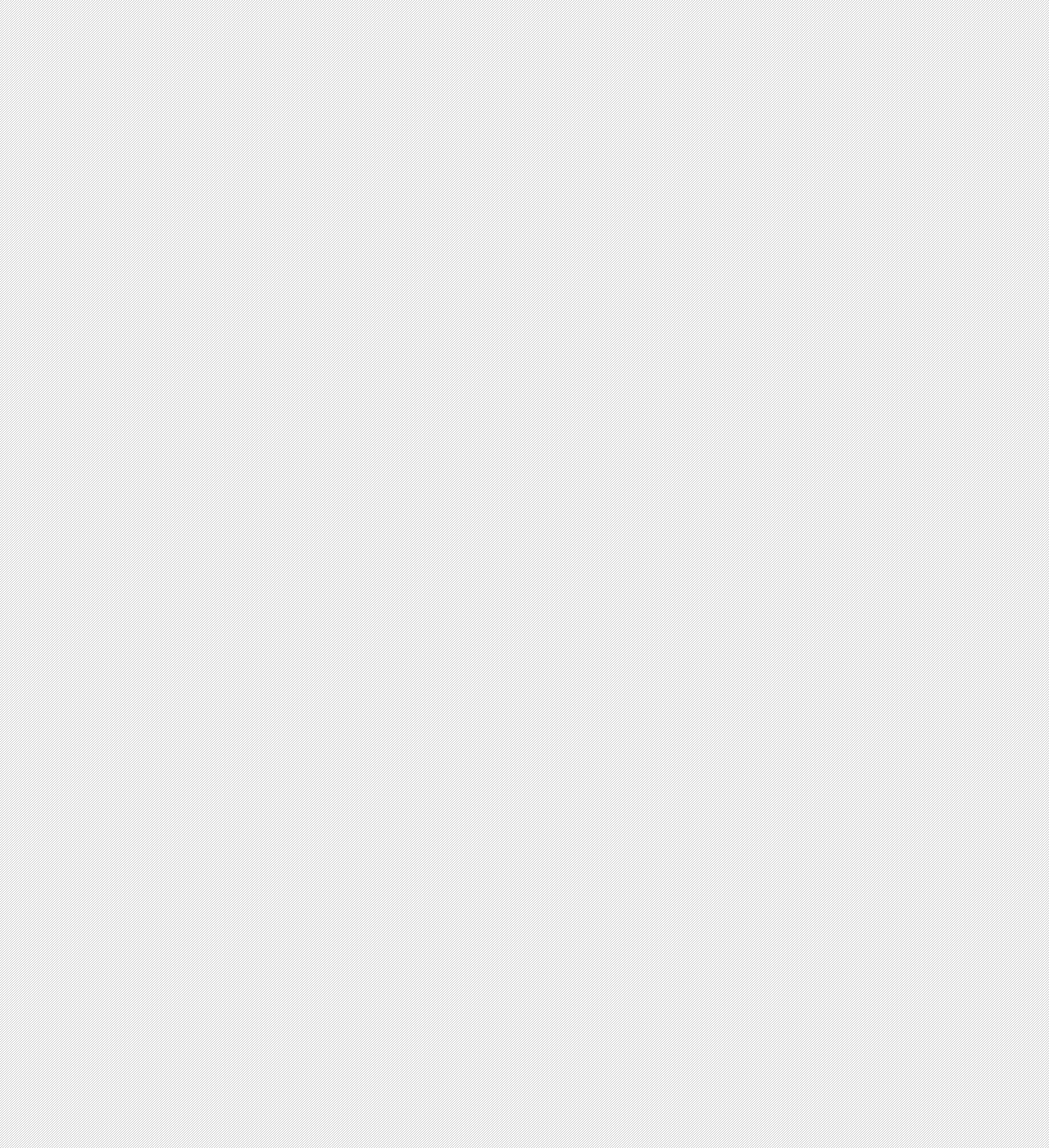
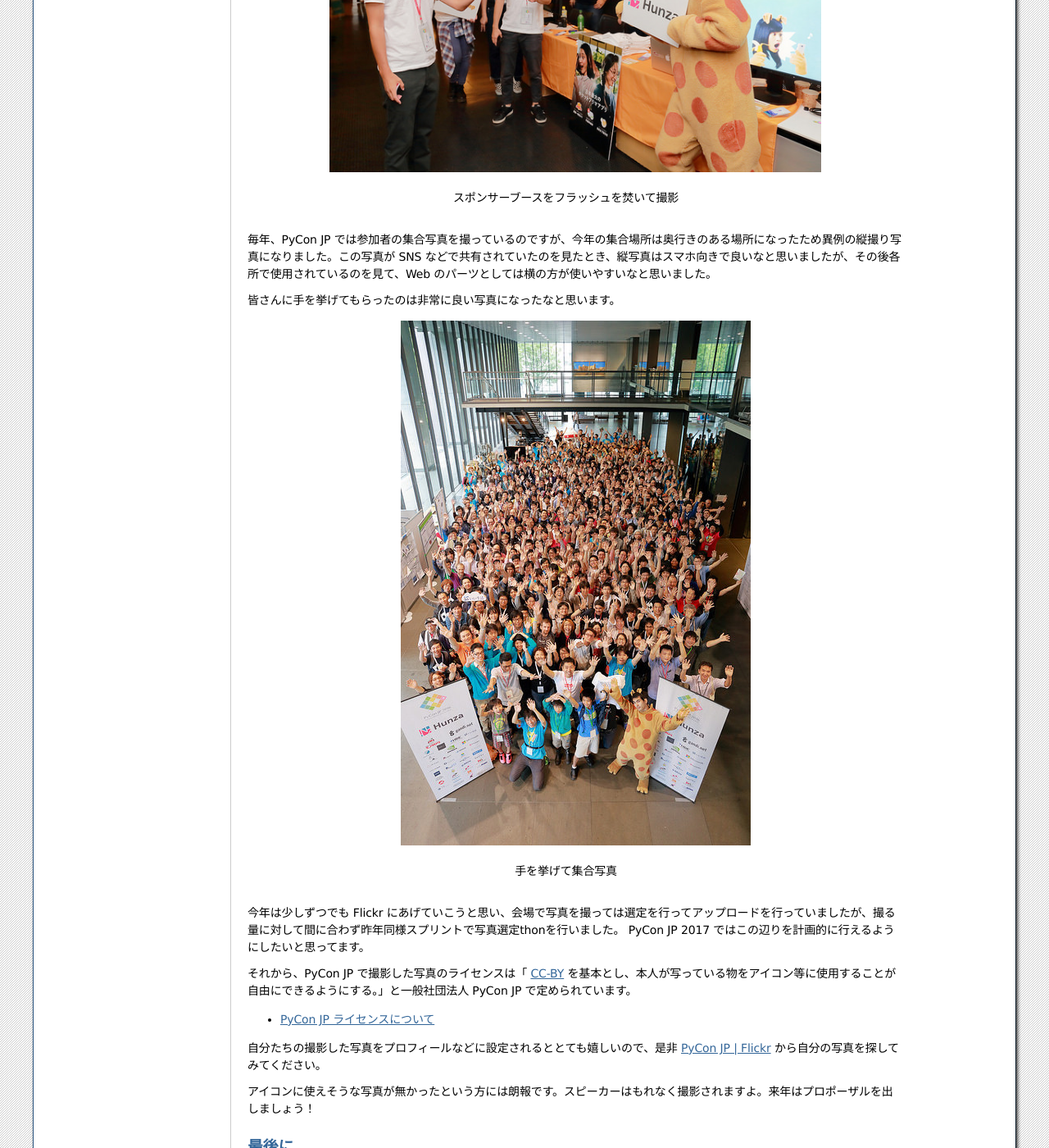
Before and after one commit to pyconjp/shoeisha2016, a Sphinx documentation site: the page built from source/afterreport_03_media.rst, in a window 1280 px wide and 1400 px high, scrolled down 1146 px. Shown: the whole window at 82% size. Built offline with Sphinx 7.4.7, drawn with Linux system fonts in a browser that asks for light colours; some of the changed text lies outside the part shown.

Commit message:
SAR-1616 開催後レポート、撮影について記載

```diff
--- a/source/afterreport_03_media.rst
+++ b/source/afterreport_03_media.rst
@@ -11,6 +11,54 @@
 執筆担当: メディアチームメンバー
 骨子: `SAR-1268 <https://pyconjp.atlassian.net/browse/SAR-1268>`_
 
+
+撮影について
+================
+メディアチームで撮影を担当していた小松です。
+`昨年に引き続き、 <https://codezine.jp/article/detail/9079?p=3>`_ 今年の PyCon JP も臼井さんとの2名体制で行いました。
+
+- `PyCon JP | Flickr <https://www.flickr.com/photos/pyconjp/>`_
+
+今年は臼井さんがフラッシュ、小松がキャプチャーレンズと各々新しいアイテムを持ち込みました。
+標準レンズと望遠の2本を切り替えて撮影していたのですが、今年はレンズの切り替えが楽になりました。
+
+.. figure:: /_static/afterreport_03_media/capture_lens.jpg
+   :width: 600
+   :alt: キャプチャーレンズで腰にレンズを付けている様子
+   :target: https://www.flickr.com/photos/pyconjp/29807929786/in/album-72157672957842370/
+
+   腰にレンズを付けている様子
+
+スポンサーブースが撮影的に若干暗かったのですが、臼井さんのフラッシュはかなり威力を発揮していました。
+
+.. figure:: /_static/afterreport_03_media/taken_with_flash.jpg
+   :width: 600
+   :alt: スポンサーブースフラッシュを焚いて撮影
+   :target: https://www.flickr.com/photos/pyconjp/29781106211/in/album-72157672957842370/
+
+   スポンサーブースをフラッシュを焚いて撮影
+
+毎年、PyCon JP では参加者の集合写真を撮っているのですが、今年の集合場所は奥行きのある場所になったため異例の縦撮り写真になりました。この写真が SNS などで共有されていたのを見たとき、縦写真はスマホ向きで良いなと思いましたが、その後各所で使用されているのを見て、Web のパーツとしては横の方が使いやすいなと思いました。
+
+皆さんに手を挙げてもらったのは非常に良い写真になったなと思います。
+
+.. figure:: /_static/afterreport_03_media/group_photo.jpg
+   :width: 427
+   :alt: 手を挙げて集合写真
+   :target: https://www.flickr.com/photos/pyconjp/29848436235/in/album-72157673020428422/
+
+   手を挙げて集合写真
+
+今年は少しずつでも Flickr にあげていこうと思い、会場で写真を撮っては選定を行ってアップロードを行っていましたが、撮る量に対して間に合わず昨年同様スプリントで写真選定thonを行いました。 PyCon JP 2017 ではこの辺りを計画的に行えるようにしたいと思ってます。
+
+それから、PyCon JP で撮影した写真のライセンスは「 `CC-BY <https://creativecommons.org/licenses/by/4.0/deed.ja>`_ を基本とし、本人が写っている物をアイコン等に使用することが自由にできるようにする。」と一般社団法人 PyCon JP で定められています。
+
+- `PyCon JP ライセンスについて <https://www.pycon.jp/committee/license.html>`_
+
+自分たちの撮影した写真をプロフィールなどに設定されるととても嬉しいので、是非 `PyCon JP | Flickr <https://www.flickr.com/photos/pyconjp/>`_ から自分の写真を探してみてください。
+
+アイコンに使えそうな写真が無かったという方には朗報です。スピーカーはもれなく撮影されますよ。来年はプロポーザルを出しましょう！
+
 最後に
 =========
 執筆担当: メディアチームメンバー
```
Also changed, not shown: source/_static/afterreport_03_media/capture_lens.jpg (added), source/_static/afterreport_03_media/group_photo.jpg (added), source/_static/afterreport_03_media/taken_with_flash.jpg (added).
